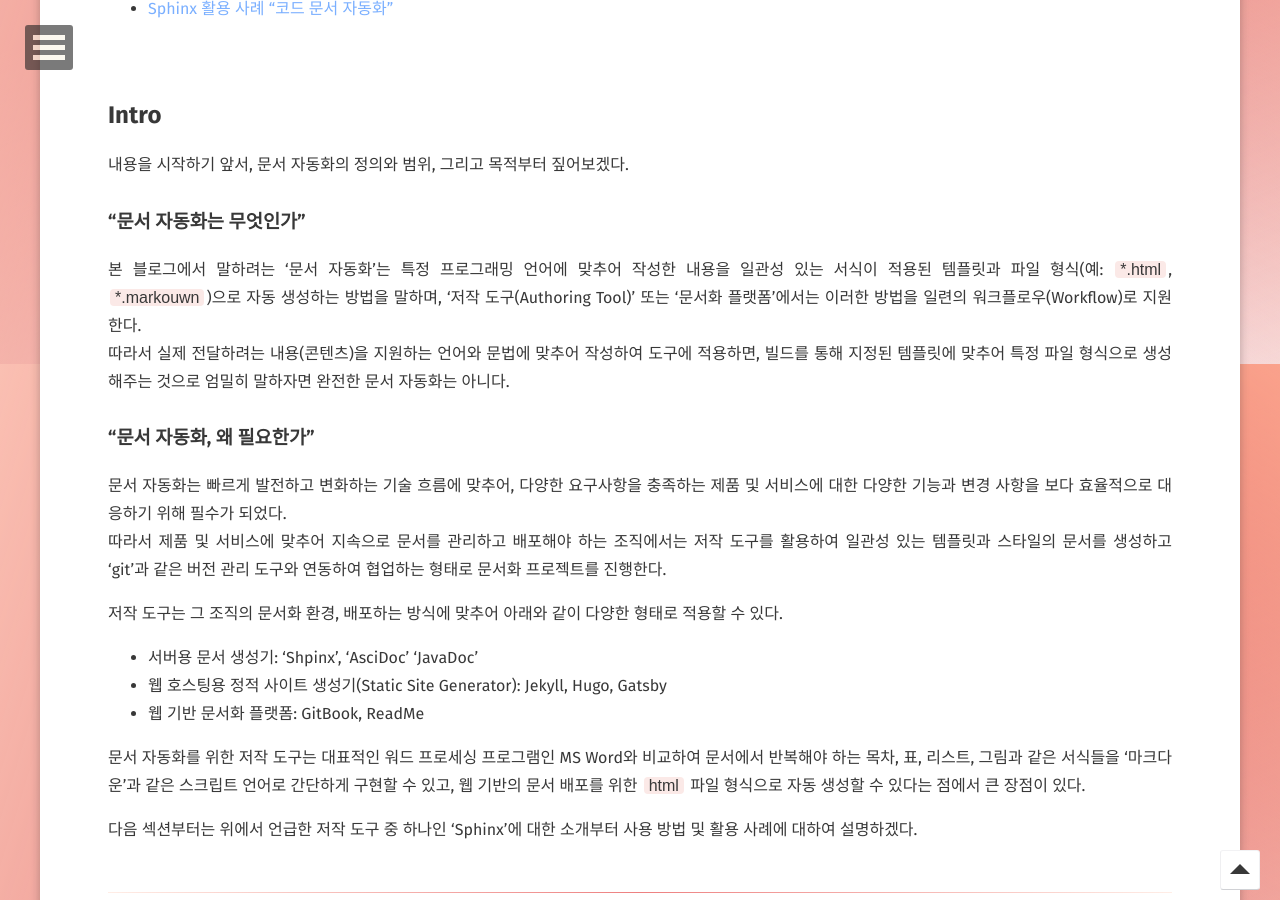
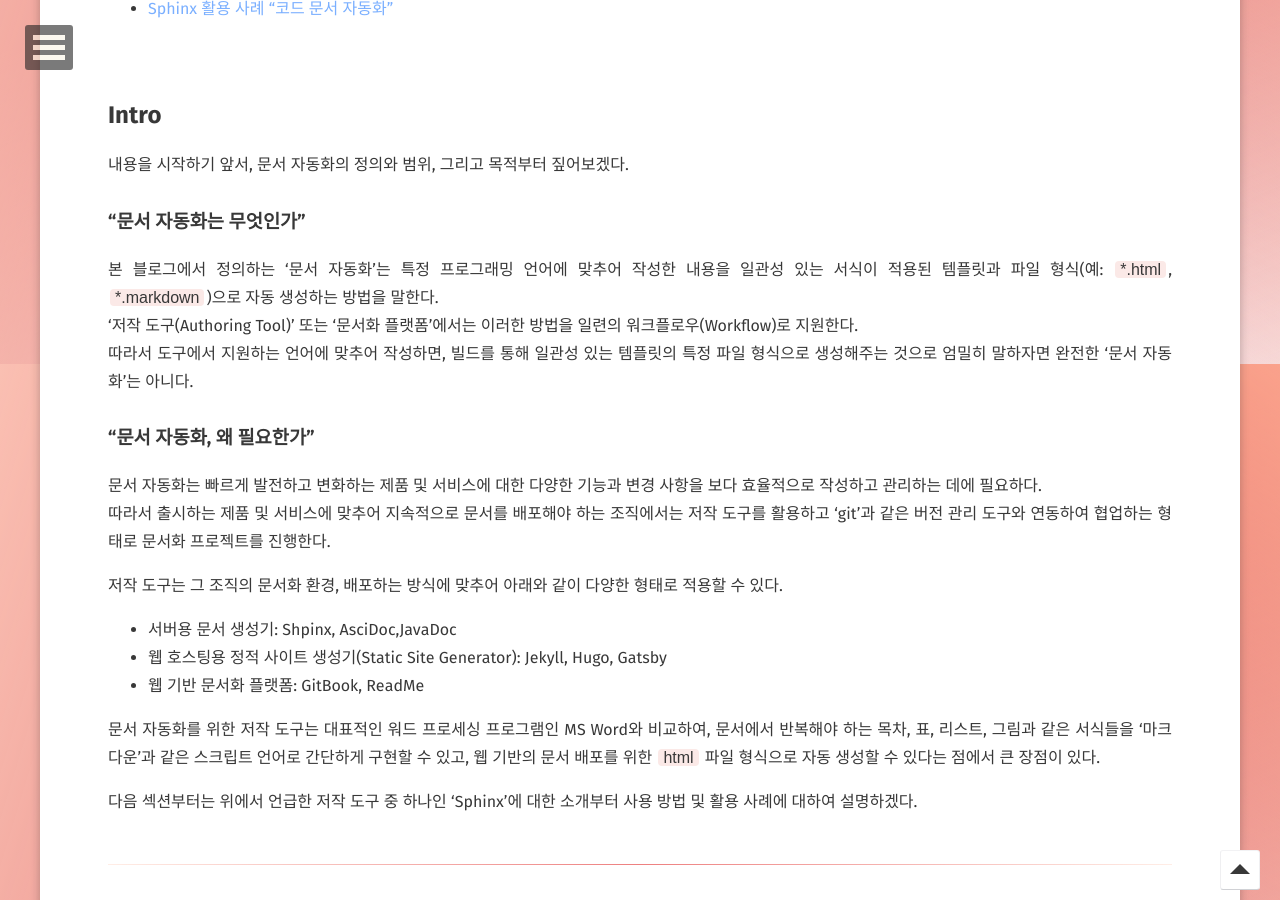
Before and after one commit to dora-author/dora-author.github.io, a Jekyll site: the page built from _posts/docs/2022-09-22-sphinx.md, in a window 1280 px wide and 900 px high, scrolled down 536 px. Built offline with Jekyll 4.4.1, drawn with Linux system fonts in a browser that asks for light colours; some web fonts are replaced; comment, search, counter and statistics services are not loaded.

Commit message:
Update 2022-09-22-sphinx.md

```diff
--- a/_posts/docs/2022-09-22-sphinx.md
+++ b/_posts/docs/2022-09-22-sphinx.md
@@ -20,19 +20,20 @@ comments: true
 내용을 시작하기 앞서, 문서 자동화의 정의와 범위, 그리고 목적부터 짚어보겠다.<br>
 
 ### "문서 자동화는 무엇인가"
-본 블로그에서 말하려는 '문서 자동화'는 특정 프로그래밍 언어에 맞추어 작성한 내용을 일관성 있는 서식이 적용된 템플릿과 파일 형식(예: `*.html`, `*.markouwn`)으로 자동 생성하는 방법을 말하며, '저작 도구(Authoring Tool)' 또는 '문서화 플랫폼'에서는 이러한 방법을 일련의 워크플로우(Workflow)로 지원한다. <br>
-따라서 실제 전달하려는 내용(콘텐츠)을 지원하는 언어와 문법에 맞추어 작성하여 도구에 적용하면, 빌드를 통해 지정된 템플릿에 맞추어 특정 파일 형식으로 생성해주는 것으로 엄밀히 말하자면 완전한 문서 자동화는 아니다. <br>
+본 블로그에서 정의하는 '문서 자동화'는 특정 프로그래밍 언어에 맞추어 작성한 내용을 일관성 있는 서식이 적용된 템플릿과 파일 형식(예: `*.html`, `*.markdown`)으로 자동 생성하는 방법을 말한다. <br>
+'저작 도구(Authoring Tool)' 또는 '문서화 플랫폼'에서는 이러한 방법을 일련의 워크플로우(Workflow)로 지원한다. <br>
+따라서 도구에서 지원하는 언어에 맞추어 작성하면, 빌드를 통해 일관성 있는 템플릿의 특정 파일 형식으로 생성해주는 것으로 엄밀히 말하자면 완전한 '문서 자동화'는 아니다. <br>
 
 ### "문서 자동화, 왜 필요한가"
-문서 자동화는 빠르게 발전하고 변화하는 기술 흐름에 맞추어, 다양한 요구사항을 충족하는 제품 및 서비스에 대한 다양한 기능과 변경 사항을 보다 효율적으로 대응하기 위해 필수가 되었다. <Br>
-따라서 제품 및 서비스에 맞추어 지속으로 문서를 관리하고 배포해야 하는 조직에서는 저작 도구를 활용하여 일관성 있는 템플릿과 스타일의 문서를 생성하고 'git'과 같은 버전 관리 도구와 연동하여 협업하는 형태로 문서화 프로젝트를 진행한다.<br>
+문서 자동화는 빠르게 발전하고 변화하는 제품 및 서비스에 대한 다양한 기능과 변경 사항을 보다 효율적으로 작성하고 관리하는 데에 필요하다. <Br>
+따라서 출시하는 제품 및 서비스에 맞추어 지속적으로 문서를 배포해야 하는 조직에서는 저작 도구를 활용하고 'git'과 같은 버전 관리 도구와 연동하여 협업하는 형태로 문서화 프로젝트를 진행한다.<br>
 
 저작 도구는 그 조직의 문서화 환경, 배포하는 방식에 맞추어 아래와 같이 다양한 형태로 적용할 수 있다. <br>
- - 서버용 문서 생성기: 'Shpinx', 'AsciDoc' 'JavaDoc'
+ - 서버용 문서 생성기: Shpinx, AsciDoc,JavaDoc
  - 웹 호스팅용 정적 사이트 생성기(Static Site Generator): Jekyll, Hugo, Gatsby
  - 웹 기반 문서화 플랫폼: GitBook, ReadMe
 
-문서 자동화를 위한 저작 도구는 대표적인 워드 프로세싱 프로그램인 MS Word와 비교하여 문서에서 반복해야 하는 목차, 표, 리스트, 그림과 같은 서식들을 '마크다운'과 같은 스크립트 언어로 간단하게 구현할 수 있고, 웹 기반의 문서 배포를 위한 `html` 파일 형식으로 자동 생성할 수 있다는 점에서 큰 장점이 있다. <br>
+문서 자동화를 위한 저작 도구는 대표적인 워드 프로세싱 프로그램인 MS Word와 비교하여, 문서에서 반복해야 하는 목차, 표, 리스트, 그림과 같은 서식들을 '마크다운'과 같은 스크립트 언어로 간단하게 구현할 수 있고, 웹 기반의 문서 배포를 위한 `html` 파일 형식으로 자동 생성할 수 있다는 점에서 큰 장점이 있다. <br>
 
 다음 섹션부터는 위에서 언급한 저작 도구 중 하나인 'Sphinx'에 대한 소개부터 사용 방법 및 활용 사례에 대하여 설명하겠다.
 
```
